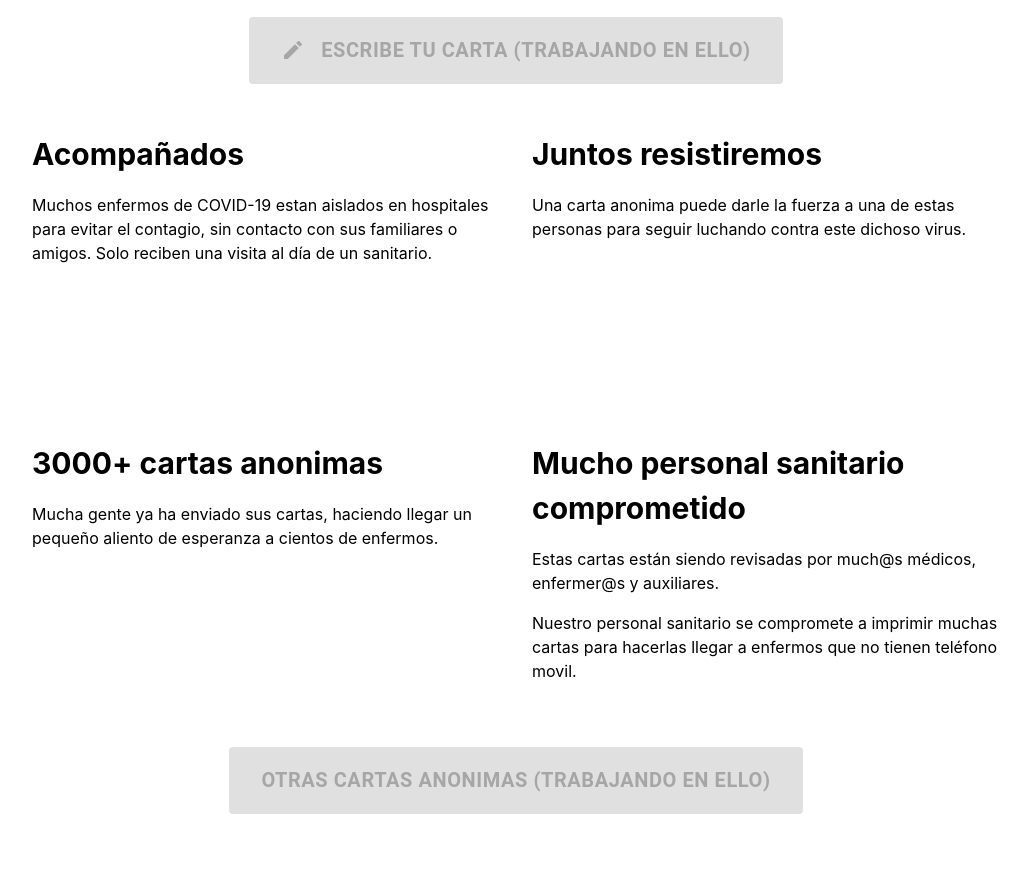
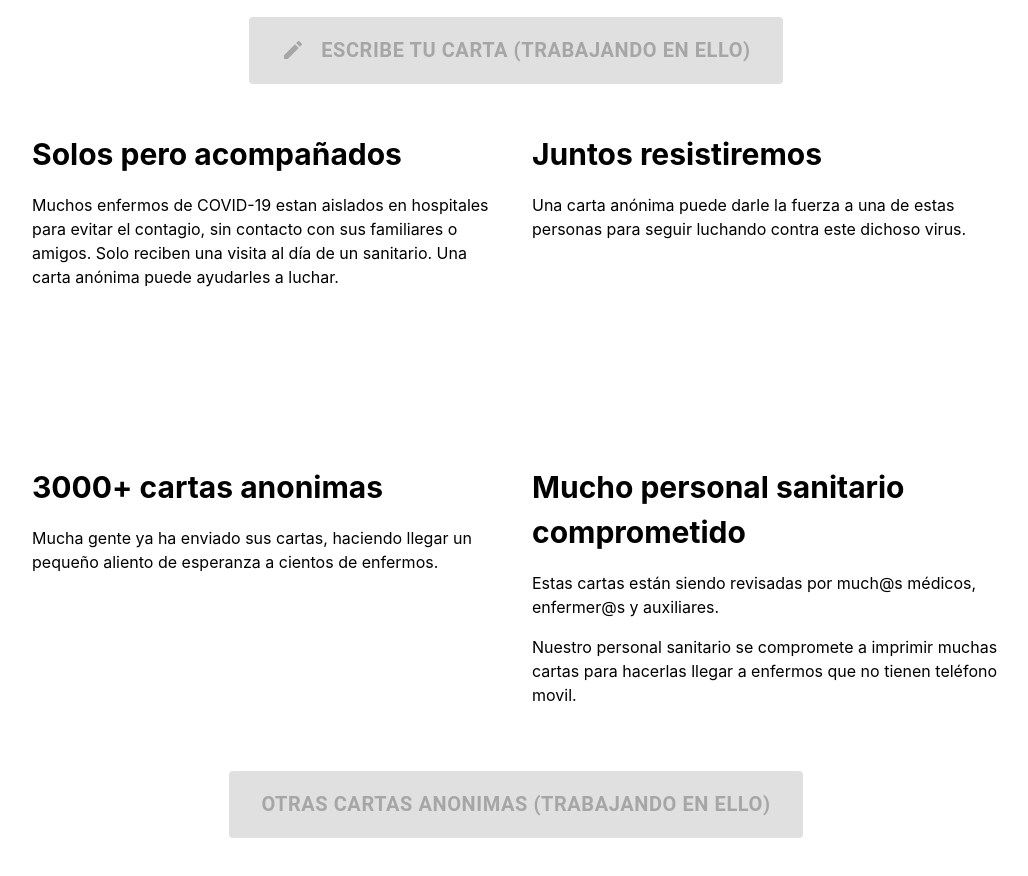
Before and after one commit to carlosbaraza/con-tu-carta-resistiremos, a React (Create React App) app: page / in a window 1280 px wide. Shown: the part 1000-1876 px from the top of the page, without its empty margins (124-1152 px from the left). Built offline with nearby package versions, Linux system fonts and the light colour scheme; the HTML template or start-up script is replaced by a standard one.

Commit message:
Update copy

```diff
--- a/src/components/HomePage/HomePage.tsx
+++ b/src/components/HomePage/HomePage.tsx
@@ -135,17 +135,17 @@ export const HomePage = (props: Props) => {
           </CTA>
           <SectionRow>
             <Card>
-              <CardTitle>Acompañados</CardTitle>
+              <CardTitle>Solos pero acompañados</CardTitle>
               <p>
                 Muchos enfermos de COVID-19 estan aislados en hospitales para evitar el contagio,
                 sin contacto con sus familiares o amigos. Solo reciben una visita al día de un
-                sanitario.
+                sanitario. Una carta anónima puede ayudarles a luchar.
               </p>
             </Card>
             <Card>
               <CardTitle>Juntos resistiremos</CardTitle>
               <p>
-                Una carta anonima puede darle la fuerza a una de estas personas para seguir luchando
+                Una carta anónima puede darle la fuerza a una de estas personas para seguir luchando
                 contra este dichoso virus.
               </p>
             </Card>
```
